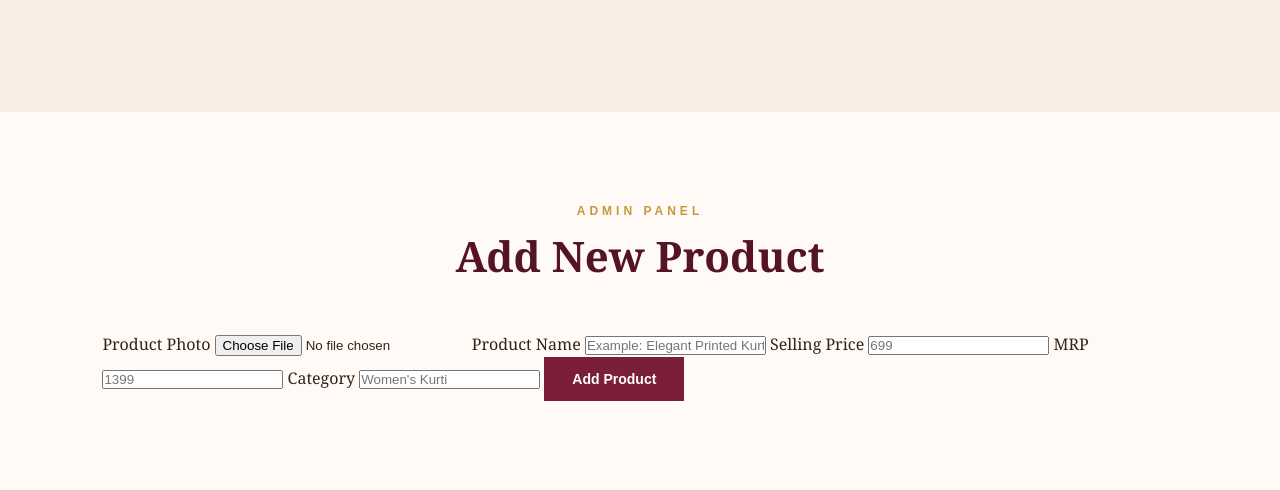
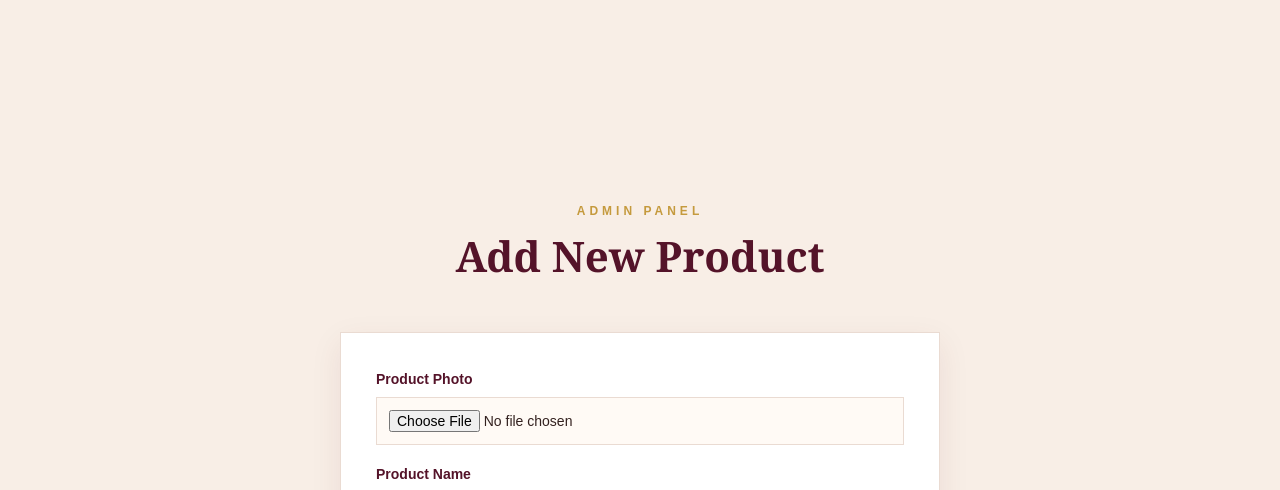
Before and after one commit to vikastihadiya/shreeva-trends, a plain HTML site: page index.html in a window 1280 px wide. Shown: the part 5638-6128 px from the top of the page. Drawn offline with Linux system fonts and the light colour scheme; files whose address does not match are found by name.

Commit message:
Update style.css

```diff
--- a/style.css
+++ b/style.css
@@ -980,3 +980,52 @@ footer p {
     }
 
 }
+/* =========================================================
+   ADMIN PRODUCT UPLOAD
+========================================================= */
+
+.admin-section {
+    background: var(--soft-cream);
+}
+
+.admin-form {
+    max-width: 600px;
+    margin: auto;
+    background: var(--white);
+    padding: 35px;
+    border: 1px solid var(--border);
+    box-shadow: 0 10px 30px rgba(84, 19, 41, 0.08);
+}
+
+.admin-form label {
+    display: block;
+    color: var(--dark-maroon);
+    font-family: Arial, sans-serif;
+    font-size: 14px;
+    font-weight: bold;
+    margin-bottom: 7px;
+    margin-top: 18px;
+}
+
+.admin-form label:first-child {
+    margin-top: 0;
+}
+
+.admin-form input {
+    width: 100%;
+    padding: 12px;
+    border: 1px solid var(--border);
+    font-family: Arial, sans-serif;
+    font-size: 14px;
+    background: var(--cream);
+}
+
+.admin-form input:focus {
+    outline: none;
+    border-color: var(--maroon);
+}
+
+.admin-form button {
+    margin-top: 25px;
+    cursor: pointer;
+}
```
